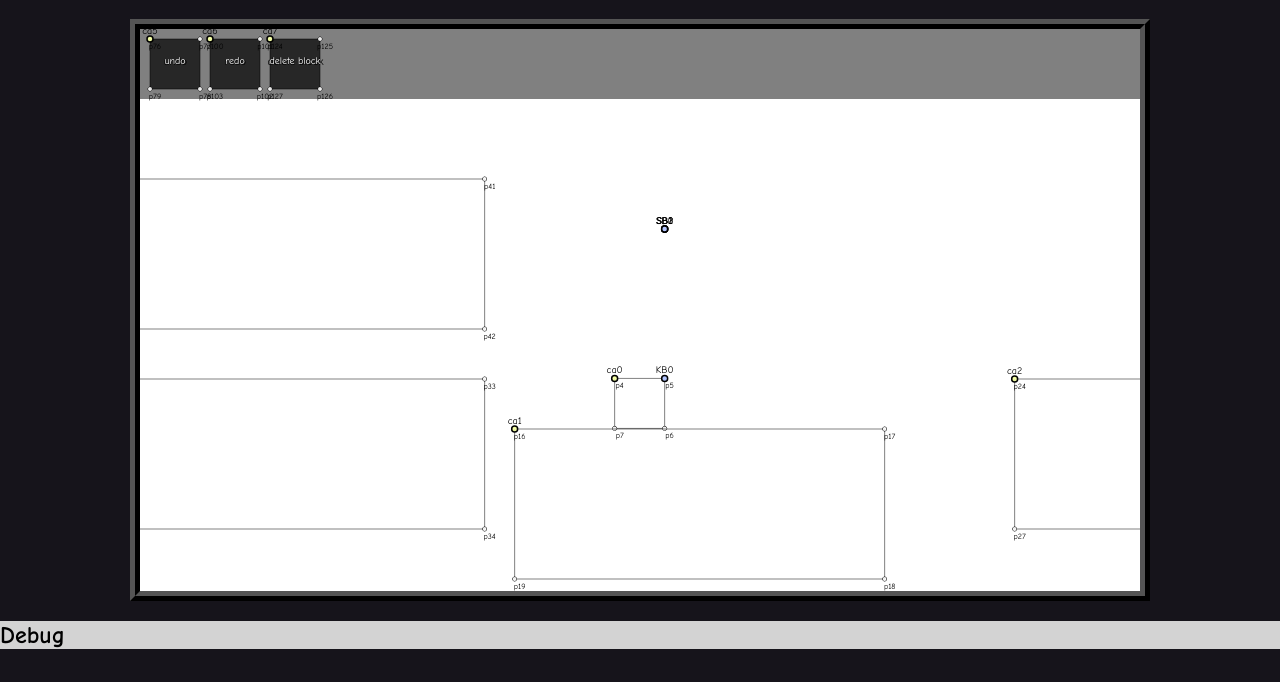
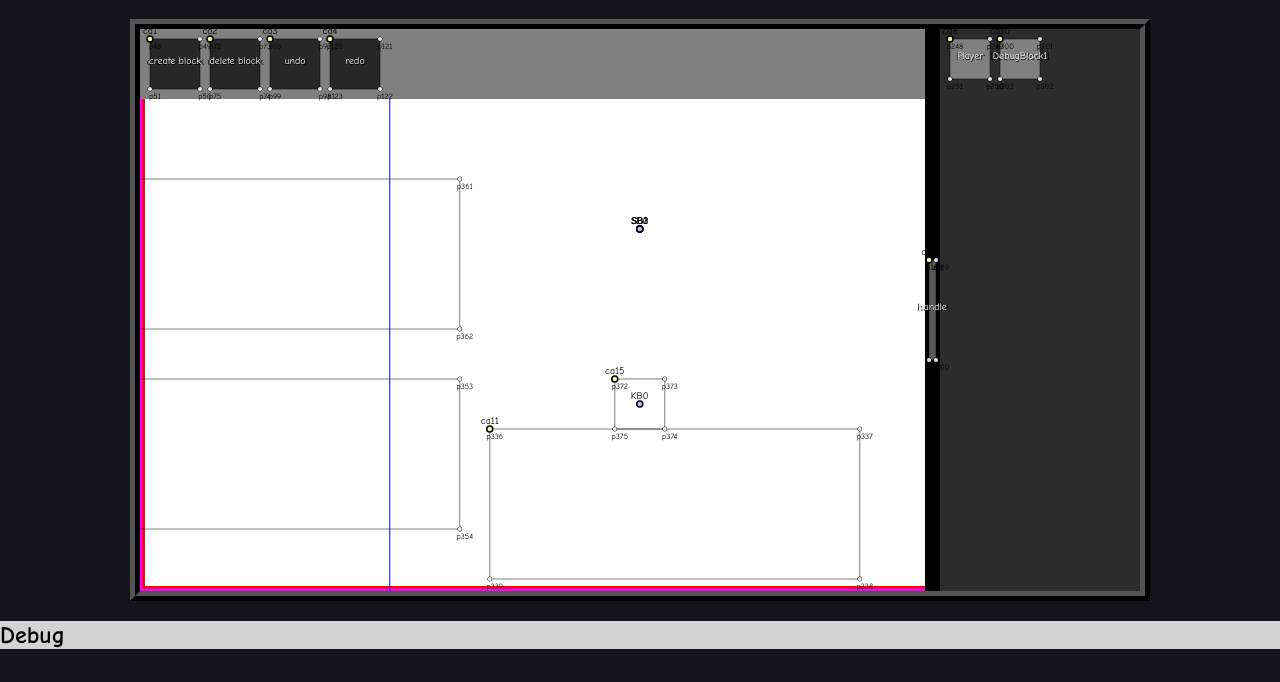
Before and after one commit to Nahum-Auguste/Boxbro-2D-Platformer, a plain HTML site: page index.html in a window 1280 px wide. Shown: the part 62-744 px from the top of the page. Drawn offline with Linux system fonts and the light colour scheme; animation ran at ten frames a second.

Commit message:
Added create option and a side bar for options to choose to create.

```diff
--- a/src/main.js
+++ b/src/main.js
@@ -8,12 +8,13 @@ import Collision from "./modules/collision/collision.js";
 import StaticBody from "./modules/bodies/static-body.js";
 import Body from "./modules/bodies/body.js";
 import KineticBody from "./modules/bodies/kinetic-body.js";
-import player from "./modules/world-entities/player.js";
+import Player from "./modules/world-entities/player.js";
 import keyboard from "./modules/keyboard.js";
 import camera from "./modules/camera.js";
-import MenuBar from "./modules/visuals/gui/menu-bar.js";
+import menubar from "./modules/visuals/gui/gui-bodies/menu-bar.js";
 import gui_surface from "./modules/visuals/gui/gui-surface.js";
 import GuiObject from "./modules/visuals/gui/gui-object.js";
+import sidebar from "./modules/visuals/gui/gui-bodies/side-bar.js";
 
 // Document Variables
 export const body = document.getElementsByTagName("body")[0];
@@ -28,7 +29,7 @@ new StaticBody(250,200,new CollisionArea(100,400,rect));
 new StaticBody(250,200,new CollisionArea(600,350,rect));
 new StaticBody(250,200,new CollisionArea(-300,350,rect));
 new StaticBody(250,200,new CollisionArea(-300,150,rect));
-const menubar = new MenuBar();
+const player = new Player(250,100);
 camera.target = player;
 
 
@@ -67,6 +68,9 @@ function gui() {
     menubar.loop();
     menubar.draw();
     menubar.handle_debug_mode();
+    sidebar.loop();
+    sidebar.draw();
+    sidebar.handle_debug_mode();
 }
 
 function physics() {
--- a/src/modules/bodies/body.js
+++ b/src/modules/bodies/body.js
@@ -53,6 +53,7 @@ export default class Body {
         Draw.point(this.x,this.y,origin_point_size,"black",false,border_width);
         Draw.text(this.get_id(),this.x,this.y-5,10);
 
+        if (mouse.mode=="move" || mouse.mode=="delete") {
             if (mouse.hovered==this) {
                 this.collision_area.draw_on_hover();
             }
@@ -72,6 +73,7 @@ export default class Body {
                 //mouse.move_obj(this.collision_area);
             }
         }
+    }
 
     static get_entity_list() {
         return Body.#entity_list;
--- a/src/modules/camera.js
+++ b/src/modules/camera.js
@@ -73,7 +73,7 @@ function handle_zoom_controls() {
 }
 
 function handle_camera() {
-    const debug = !true;
+    const debug = true;
     const t = ctx.getTransform();
     let a = t.a;
     let b = t.b;
@@ -127,7 +127,7 @@ function handle_camera() {
 function follow_target() {
     const target = camera.target;
     if (!target) {return;}
-    const debug = true;
+    const debug = !true;
     const z = camera.zoom;
     const zf = 1/z;
 
@@ -157,7 +157,7 @@ function follow_target() {
     const ty = tp.y;
 
     //draw target origin line
-    if (!debug) {
+    if (debug) {
         Draw.line(tx,view.y,tx,view.y2,"pink",2*zf);//vertical
         Draw.line(view.x,ty,view.x2,ty,"pink",2*zf);//horizontal
 
--- a/src/modules/collision/collision-area.js
+++ b/src/modules/collision/collision-area.js
@@ -21,6 +21,8 @@ export default class CollisionArea {
     /**@type {Point[]} */
     base_offset_points = [];
 
+    shape;
+
     /**
      *
      * @param {*} x
@@ -34,11 +36,15 @@ export default class CollisionArea {
         this.#idx = class_name.#entity_list.length-1;
         this.#id = class_nickname + this.#idx;
 
-
+        this.shape = shape;
         this.x = x;
         this.y = y;
         this.offset_points = shape.get_offset_points_copy();
         this.base_offset_points = shape.get_offset_points_copy();
+    }
+
+    get_copy() {
+        return new CollisionArea(this.x,this.y,this.shape);
     }
 
     move(dx,dy) {
@@ -128,6 +134,7 @@ export default class CollisionArea {
         const held_color = "rgba(255, 78, 34, 1)";
         const line_width = point_size;
 
+        if (mouse.mode=="move") {
             this.offset_points.forEach((p,i)=>{
                 if (!mouse.hovered && Collision.point_with_point(this.x+p.x,this.y+p.y,mouse.x,mouse.y,detection_radius)) {
                     mouse.hovered = p;
@@ -147,14 +154,15 @@ export default class CollisionArea {
                 }
 
                 if (mouse.holding(p)) {
-                p.x = mouse.x - this.x;
-                p.y = mouse.y - this.y;
+                    mouse.move_obj(p);
+                    //p.x = mouse.x - this.x;
+                    //p.y = mouse.y - this.y;
                     p.color = "pink";
                     //Draw.point(this.x+p.x,this.y+p.y,p.size,"black",false,line_width-1);
                     //Draw.point(this.x+p.x,this.y+p.y,p.size,p.color);
                 }
             })
-
+        }
         /*
         if (!mouse.hovered && this.is_point_colliding(mouse.x,mouse.y)) {
             mouse.hovered=this;
--- a/src/modules/mouse.js
+++ b/src/modules/mouse.js
@@ -3,6 +3,8 @@ import Body from "./bodies/body.js";
 import KineticBody from "./bodies/kinetic-body.js";
 import StaticBody from "./bodies/static-body.js";
 import canvas, { ctx } from "./canvas.js";
+import Draw from "./draw.js";
+import Point from "./geometry/point.js";
 import Utils from "./utils.js";
 
 const mouse = {
@@ -21,6 +23,7 @@ const mouse = {
     default_mode:"move",
     down:false,
     up:true,
+    will_create:undefined,
     /**@type {Number} */
     last_x:undefined,
     /**@type {Number} */
@@ -34,6 +37,7 @@ const mouse = {
         }
     },
     move_obj:(obj)=>{
+        if (mouse.mode!=="move") {return;}
         mouse.grabbing = true;
         let idx = mouse.holding(obj,true);
         const hd = new HeldData(obj);
@@ -81,6 +85,15 @@ function handle_mouse() {
     switch (mouse.mode) {
         case "delete":
             body.style.cursor = "not-allowed";
+            break;
+        case "create":
+            body.style.cursor = "crosshair";
+            if (mouse.will_create) {
+                Draw.text("Create " + mouse.will_create.name,mouse.x,mouse.y-15)
+            }
+            else {
+                Draw.text("Create Nothing",mouse.x,mouse.y-15)
+            }
             break;
 
         default:
@@ -175,7 +188,7 @@ addEventListener("mousedown",e=>{
         let data = [];
 
         mouse.held.forEach(h=>{
-            if (!(h instanceof Body)) {return;}
+            if (!(h instanceof Body) && !(h instanceof Point)) {return;}
             //console.log(h);
 
             const hd = new HeldData(h);
@@ -188,6 +201,11 @@ addEventListener("mousedown",e=>{
         if (data.length>0) {
             new SavedState(data,"move");
         }
+    }
+    if (mouse.mode=="create" && mouse.will_create) {
+        const c = new mouse.will_create(mouse.x,mouse.y);
+
+        new SavedState(new HeldData(c),"create");
     }
 
 })
@@ -352,6 +370,21 @@ export class SavedState {
                     hd.obj.y = hd.y;
                 });
                 break;
+            case "create":
+                console.log("create undone");
+                this.held_data.forEach(hd=>{
+                    if (hd.body_idx) {
+                        Body.get_entity_list().splice(hd.body_idx,1);
+                    }
+                    if (hd.static_body_idx) {
+                        StaticBody.get_entity_list().splice(hd.static_body_idx,1);
+                    }
+                    if (hd.kinetic_body_idx) {
+                        KineticBody.get_entity_list().splice(hd.kinetic_body_idx,1);
+                    }
+                });
+                break;
+
             default:
                 break;
         }
@@ -382,6 +415,19 @@ export class SavedState {
                     hd.obj.y = hd.new_y;
                 });
                 break;
+            case "create":
+                console.log("create redone");
+                this.held_data.forEach(hd=>{
+                    if (hd.body_idx) {
+                        Body.get_entity_list().splice(hd.body_idx,0,hd.obj);
+                    }
+                    if (hd.static_body_idx) {
+                        StaticBody.get_entity_list().splice(hd.static_body_idx,0,hd.obj);
+                    }
+                    if (hd.kinetic_body_idx) {
+                        KineticBody.get_entity_list().splice(hd.kinetic_body_idx,0,hd.obj);
+                    }
+                });
             default:
                 break;
         }
--- a/src/modules/utils.js
+++ b/src/modules/utils.js
@@ -11,4 +11,5 @@ export default class Utils {
 
         return val;
     }
+
 }
--- /dev/null
+++ b/src/modules/visuals/gui/gui-bodies/menu-bar.js
@@ -0,0 +1,91 @@
+import canvas from "../../../canvas.js";
+import CollisionArea from "../../../collision/collision-area.js";
+import RectShape from "../../../geometry/shapes/rect-shape.js";
+import mouse, { SavedState } from "../../../mouse.js";
+import Drawing from "../../drawing.js";
+import GuiButton from "../gui-button.js";
+import Gui from "../gui.js";
+
+
+class MenuBar extends Gui{
+
+    button_width = 50;
+    button_height = this.button_width;
+    margin_top = 10;
+    margin_left = 10
+
+    constructor(x=0,y=0) {
+        super(x,y);
+
+        this.drawing = new Drawing(new RectShape(canvas.width,this.margin_top+this.button_height+this.margin_top),"grey")
+
+
+        const shape = new RectShape(this.button_width,this.button_height);
+        let drawing = new Drawing(shape,"rgba(11, 11, 11, 0.76)");
+        let hovered_drawing = new Drawing(shape,"rgba(51, 51, 51, 0.76)");
+        let clicked_drawing = new Drawing(shape,"rgba(134, 134, 134, 0.76)");
+        let ca = new CollisionArea(0,0,shape)
+
+        const create_button = new GuiButton(0,0,ca,drawing,"create block");
+        create_button.hovered_drawing = hovered_drawing;
+        create_button.clicked_drawing = clicked_drawing;
+        this.buttons.push(create_button);
+        create_button.on_click = ()=> {
+            if (mouse.mode!="create") {
+                mouse.mode = "create";
+            }
+            else {
+                mouse.mode = undefined;
+            }
+        }
+
+        const delete_button = new GuiButton(0,0,ca,drawing,"delete block");
+        delete_button.hovered_drawing = hovered_drawing;
+        delete_button.clicked_drawing = clicked_drawing;
+        this.buttons.push(delete_button);
+        delete_button.on_click = ()=> {
+            if (mouse.mode!="delete") {
+                mouse.mode = "delete";
+            }
+            else {
+                mouse.mode = undefined;
+            }
+        }
+
+        const undo_button = new GuiButton(0,0,ca,drawing,"undo");
+        undo_button.hovered_drawing = hovered_drawing;
+        undo_button.clicked_drawing = clicked_drawing;
+        this.buttons.push(undo_button);
+        undo_button.on_click = ()=> {
+            SavedState.undo();
+        }
+
+        const redo_button = new GuiButton(0,0,ca,drawing,"redo");
+        redo_button.hovered_drawing = hovered_drawing;
+        redo_button.clicked_drawing = clicked_drawing;
+        this.buttons.push(redo_button);
+        redo_button.on_click = ()=> {
+            SavedState.redo();
+        }
+
+
+
+
+    }
+
+    loop() {
+        super.loop();
+
+        this.buttons.forEach((b,i)=>{
+            const margin_top = this.margin_top;
+            const margin_left = this.margin_left;
+            let x = margin_left*(i+1) + this.button_width*i;
+            let y = margin_top;
+            b.x = x;
+            b.y = y;
+        });
+    }
+
+}
+const menubar = new MenuBar();
+export default menubar;
--- /dev/null
+++ b/src/modules/visuals/gui/gui-bodies/side-bar.js
@@ -0,0 +1,114 @@
+import canvas from "../../../canvas.js";
+import CollisionArea from "../../../collision/collision-area.js";
+import RectShape from "../../../geometry/shapes/rect-shape.js";
+import mouse from "../../../mouse.js";
+import DebugBlock1 from "../../../world-entities/debug-block-1.js";
+import Player from "../../../world-entities/player.js";
+import Drawing from "../../drawing.js";
+import GuiButton from "../gui-button.js";
+import Gui from "../gui.js";
+
+
+class SideBar extends Gui{
+    collapsed_width = 15;
+    width = this.collapsed_width;
+    height = canvas.height;
+    open_width = this.collapsed_width + 200;
+    x = canvas.width - this.collapsed_width;
+    y = 0;
+
+    handle_width = 7;
+    handle_height = 100;
+
+    collapsed = !true;
+
+
+    /**@type {GuiButton} */
+    handle;
+
+    button_width = 40;
+    button_height = this.button_width;
+
+    constructor() {
+        const color = "rgba(44, 44, 44, 1)";
+        super(0,0);
+
+        const open_drawing = new Drawing(new RectShape(this.open_width,this.height),color);
+        const drawing = new Drawing(new RectShape(this.collapsed_width,this.height),"black",[open_drawing]);
+        this.drawing = drawing;
+
+
+        const handle_shape = new RectShape(this.handle_width,this.handle_height)
+        const handle_ca = new CollisionArea(0,0,handle_shape);
+        const handle_color = "rgba(90, 90, 90, 1)";
+        const handle = new GuiButton(this.handle_x,this.handle_y,handle_ca,new Drawing(handle_shape,handle_color),"handle");
+        handle.hovered_drawing = new Drawing(handle_shape,"rgba(122, 122, 122, 1)");
+        handle.clicked_drawing = new Drawing(handle_shape,"rgba(196, 196, 196, 1)");
+        handle.on_click = ()=>{
+            if (this.collapsed) {
+                this.open();
+            }
+            else {
+                this.collapse();
+            }
+        }
+        this.handle = handle;
+        this.buttons.push(handle);
+
+        const bodies = [
+            Player,
+            DebugBlock1
+        ]
+
+        bodies.forEach(c=>{
+            const w = this.button_width;
+            const h = this.button_height;
+            const shape = new RectShape(w,h)
+            const ca = new CollisionArea(0,0,shape)
+            const drawing = new Drawing(shape,"grey");
+            const button = new GuiButton(0,0,ca,drawing);
+            button.clicked_drawing = new Drawing(shape,"lightgray");
+            button.name = c.name;
+            button.on_click = ()=>{
+                mouse.will_create = c;
+            };
+            this.buttons.push(button);
+        })
+    }
+
+    loop() {
+        this.width = this.collapsed? this.collapsed_width : this.open_width;
+        this.x = canvas.width - this.width;
+        super.loop();
+        this.handle.x = this.collapsed_width/2 - this.handle_width/2
+        this.handle.y = this.height/2  - this.handle_height/2;
+
+        const buttons = this.buttons.filter(b=>{
+            return b.name != "handle";
+        });
+        buttons.forEach((b,i)=>{
+            const margin_left = 10;
+            const margin_top = 10;
+            const row = 0;
+            const x = this.collapsed_width + margin_left * (i+1) + this.button_width * i;
+            const y = margin_top + this.button_height*row;
+            b.x = x;
+            b.y = y;
+
+        });
+    }
+
+    collapse() {
+        this.collapsed = true;
+        this.width = this.collapsed_width;
+        this.x = canvas.width - this.width;
+    }
+
+    open() {
+        this.collapsed = false;
+        this.width = this.open_width;
+        this.x = canvas.width - this.width;
+    }
+}
+const sidebar = new SideBar();
+export default sidebar;
--- a/src/modules/visuals/gui/gui-button.js
+++ b/src/modules/visuals/gui/gui-button.js
@@ -23,7 +23,7 @@ export default class GuiButton extends GuiObject{
     hovered_drawing;
 
     /**@type {Drawing} */
-    //held_drawing;
+    held_drawing;
 
     /**@type {Drawing} */
     clicked_drawing;
@@ -59,7 +59,7 @@ export default class GuiButton extends GuiObject{
 
         this.x = x;
         this.y = y;
-        this.collision_area = collision_area;
+        this.collision_area = collision_area.get_copy();
         this.base_drawing = drawing.get_copy();
         this.drawing = drawing.get_copy();
         this.name = name;
@@ -126,6 +126,9 @@ export default class GuiButton extends GuiObject{
         if ((this.clicked || this.clicked_display_lifetime) && this.clicked_drawing) {
             this.drawing = this.clicked_drawing;
         }
+        else if ((this.held) && this.held_drawing) {
+            this.drawing = this.held_drawing;
+        }
         else if (this.hovered && this.hovered_drawing) {
             this.drawing = this.hovered_drawing;
         }
--- a/src/modules/visuals/gui/menu-bar.js
+++ /dev/null
@@ -1,65 +0,0 @@
-import canvas from "../../canvas.js";
-import CollisionArea from "../../collision/collision-area.js";
-import RectShape from "../../geometry/shapes/rect-shape.js";
-import mouse, { SavedState } from "../../mouse.js";
-import Drawing from "../drawing.js";
-import GuiButton from "./gui-button.js";
-import Gui from "./gui.js";
-
-
-export default class MenuBar extends Gui{
-
-    constructor(x=0,y=0) {
-        super(x,y);
-        const bw = 50;
-        const bh = 50;
-        const shape = new RectShape(bw,bh);
-        const margin_right = 10 + bw;
-        const margin_top = 10;
-        const margin_left = 10;
-        let bx = x + margin_left;
-        let by = y + margin_top;
-
-        let drawing = new Drawing(shape,"rgba(11, 11, 11, 0.76)");
-        let hovered_drawing = new Drawing(shape,"rgba(51, 51, 51, 0.76)");
-        let clicked_drawing = new Drawing(shape,"rgba(134, 134, 134, 0.76)");
-
-        let ca = new CollisionArea(bx,by,shape)
-        const undo_button = new GuiButton(bx,by,ca,drawing,"undo");
-        undo_button.hovered_drawing = hovered_drawing;
-        undo_button.clicked_drawing = clicked_drawing;
-        this.buttons.push(undo_button);
-        undo_button.on_click = ()=> {
-            SavedState.undo();
-        }
-
-        bx += margin_right;
-        ca = new CollisionArea(bx,by,shape)
-        const redo_button = new GuiButton(bx,by,ca,drawing,"redo");
-        redo_button.hovered_drawing = hovered_drawing;
-        redo_button.clicked_drawing = clicked_drawing;
-        this.buttons.push(redo_button);
-        redo_button.on_click = ()=> {
-            SavedState.redo();
-        }
-
-        bx += margin_right;
-        ca = new CollisionArea(bx,by,shape)
-        const delete_button = new GuiButton(bx,by,ca,drawing,"delete block");
-        delete_button.hovered_drawing = hovered_drawing;
-        delete_button.clicked_drawing = clicked_drawing;
-        delete_button.on_click = ()=> {
-            if (mouse.mode!="delete") {
-                mouse.mode = "delete";
-            }
-            else {
-                mouse.mode = undefined;
-            }
-        }
-        this.buttons.push(delete_button);
-
-        this.drawing = new Drawing(new RectShape(canvas.width,margin_top+bh+margin_top),"grey")
-
-    }
-
-}
--- /dev/null
+++ b/src/modules/world-entities/debug-block-1.js
@@ -0,0 +1,19 @@
+import StaticBody from "../bodies/static-body.js";
+import CollisionArea from "../collision/collision-area.js";
+import RectShape from "../geometry/shapes/rect-shape.js";
+
+
+export default class DebugBlock1 extends StaticBody {
+
+    constructor(x,y) {
+
+
+        const w = 370;
+        const h = 150;
+        const cx = x //- w/2;
+        const cy = y //- h/2;
+        const rect = new RectShape(w,h);
+        const ca = new CollisionArea(cx,cy,rect);
+        super(x,y,ca);
+    }
+}
--- a/src/modules/world-entities/player.js
+++ b/src/modules/world-entities/player.js
@@ -7,7 +7,7 @@ import RectShape from "../geometry/shapes/rect-shape.js";
 
 
 
-class Player extends KineticBody {
+export default class Player extends KineticBody {
     base_spd;
     spd = this.base_spd;
 
@@ -21,9 +21,14 @@ class Player extends KineticBody {
 
     movement_vector = new Vector(0,0);
 
-    constructor(x,y,collision_area,spd=0) {
+    constructor(x,y) {
+        const w = 50;
+        const h = w;
+        const cx = x - w/2;
+        const cy = y - h/2;
+        const collision_area = new CollisionArea(cx,cy,new RectShape(w,h));
         super(x,y,collision_area);
-        this.base_spd = spd;
+        this.base_spd = 4;
         this.spd = this.base_spd;
     }
 
@@ -153,6 +158,3 @@ class Player extends KineticBody {
 
 
 }
-
-const player = new Player(250,100, new CollisionArea(200,100,new RectShape(50,50)),4);
-export default player;
--- a/styles.css
+++ b/styles.css
@@ -1,6 +1,7 @@
 body {
     margin: 0;
     background-color: rgb(22, 20, 27);
+    overflow: hidden;
 }
 
 h1#title {
```
Lines whose indentation alone changed are shown as unchanged.
